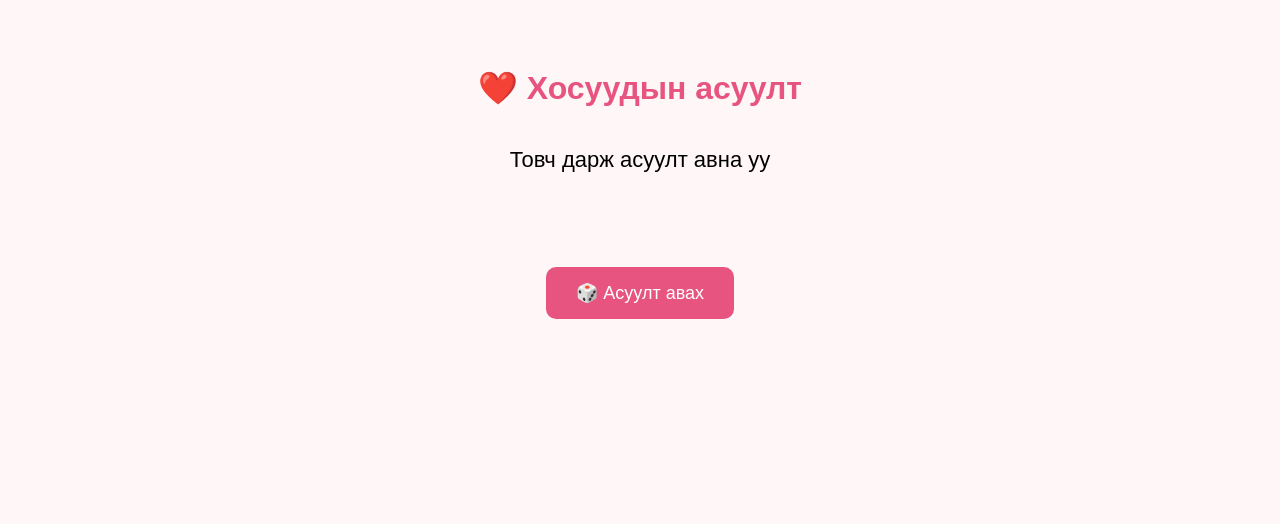
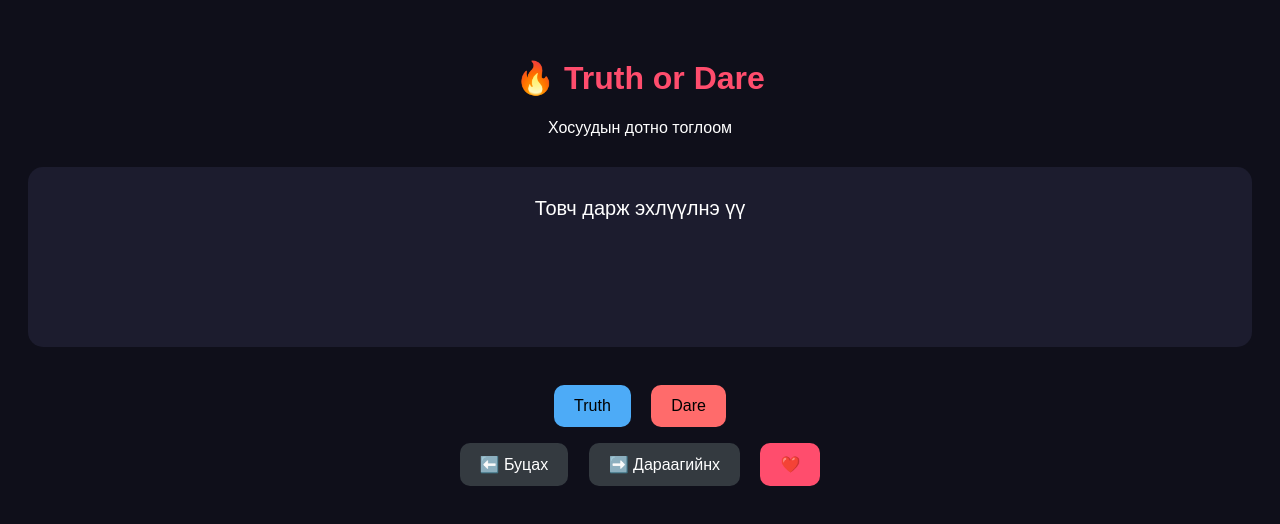
Before and after one commit to buhubc-commits/couple-questions, a plain HTML site: page index.html in a window 1280 px wide. Drawn offline with Linux system fonts and the light colour scheme.

Commit message:
Update index.html

```diff
--- a/index.html
+++ b/index.html
@@ -1,56 +1,100 @@
 <!DOCTYPE html>
 <html lang="mn">
 <head>
-  <link rel="manifest" href="manifest.json">
-  <meta name="theme-color" content="#e75480">
   <meta charset="UTF-8">
-  <title>Хосуудын асуулт</title>
+  <title>Truth or Dare – Хосууд</title>
   <meta name="viewport" content="width=device-width, initial-scale=1.0">
   <style>
     body {
       font-family: Arial, sans-serif;
-      background: #fff6f8;
+      background: #0f0f1a;
+      color: white;
       text-align: center;
-      padding: 40px 20px;
+      padding: 30px 20px;
     }
-    h1 {
-      color: #e75480;
-    }
-    #question {
-      font-size: 22px;
-      margin: 40px 0;
-      min-height: 80px;
+    h1 { color: #ff4d6d; }
+    #card {
+      background: #1c1c2e;
+      padding: 30px;
+      border-radius: 15px;
+      min-height: 120px;
+      font-size: 20px;
+      margin: 30px 0;
     }
     button {
-      background: #e75480;
-      color: white;
+      margin: 8px;
+      padding: 12px 20px;
+      font-size: 16px;
+      border-radius: 10px;
       border: none;
-      padding: 15px 30px;
-      font-size: 18px;
-      border-radius: 10px;
     }
+    .truth { background: #4dabf7; }
+    .dare { background: #ff6b6b; }
+    .nav { background: #343a40; color: white; }
+    .heart { background: #ff4d6d; }
   </style>
 </head>
 <body>
 
-  <h1>❤️ Хосуудын асуулт</h1>
-  <div id="question">Товч дарж асуулт авна уу</div>
-  <button onclick="newQuestion()">🎲 Асуулт авах</button>
+<h1>🔥 Truth or Dare</h1>
+<p>Хосуудын дотно тоглоом</p>
 
-  <script>
-    const questions = [
-      "Анх намайг хараад юу мэдэрсэн бэ?",
-      "Сүүлийн 3 жилд бид хоёр яаж өөрчлөгдсөн бэ?",
-      "Хүүхэдтэй болсноор амьдрал чинь яаж өөрчлөгдсөн бэ?",
-      "Намайг хэзээ хамгийн их хайрлаж байгааг мэдэрдэг вэ?",
-      "Одоо надад хэлмээр байгаа зүйл юу вэ?"
-    ];
+<div id="card">Товч дарж эхлүүлнэ үү</div>
 
-    function newQuestion() {
-      const random = Math.floor(Math.random() * questions.length);
-      document.getElementById("question").innerText = questions[random];
-    }
-  </script>
+<button class="truth" onclick="newTruth()">Truth</button>
+<button class="dare" onclick="newDare()">Dare</button><br>
+<button class="nav" onclick="prev()">⬅️ Буцах</button>
+<button class="nav" onclick="next()">➡️ Дараагийнх</button>
+<button class="heart" onclick="like()">❤️</button>
+
+<script>
+const truthQuestions = [
+  "Шинэ жилийн энэ мөчид надад хамгийн их талархаж буй зүйл?",
+  "Намайг хэзээ хамгийн их хүсэж байснаа нууж байсан бэ?",
+  "Чиний дотор хэнд ч хэлж байгаагүй бодол?",
+  "INTP хүний хувьд надтай байхад чиний хамгийн их яддаг, бас хайрладаг зүйл?",
+  "Хилэнцийн орд шиг хамгийн их атаархаж байсан мөч?"
+];
+
+const dareChallenges = [
+  "Намайг 30 секунд тэвэр",
+  "Чихэнд минь яг одоо хэлмээр байгаа үгээ шивнэ",
+  "Гараас минь бариад 1 минут юу ч ярихгүй суу",
+  "Намайг яагаад хүсдэгээ нүд рүү минь хараад хэл",
+  "+21: Надад яг одоо юу хийхийг хүсэж байгаагаа шивнэ"
+];
+
+let history = [];
+let index = -1;
+
+function show(text) {
+  document.getElementById("card").innerText = text;
+}
+
+function newTruth() {
+  const q = truthQuestions[Math.floor(Math.random()*truthQuestions.length)];
+  history.push(q); index++;
+  show("💬 " + q);
+}
+
+function newDare() {
+  const d = dareChallenges[Math.floor(Math.random()*dareChallenges.length)];
+  history.push(d); index++;
+  show("🔥 " + d);
+}
+
+function prev() {
+  if (index > 0) { index--; show(history[index]); }
+}
+
+function next() {
+  if (index < history.length-1) { index++; show(history[index]); }
+}
+
+function like() {
+  alert("❤️ Таалагдлаа! (дараагийн шатанд хадгалдаг болгоно)");
+}
+</script>
 
 </body>
 </html>
```
